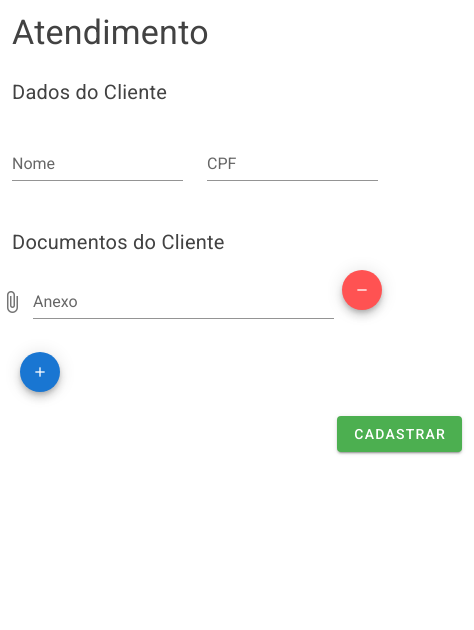
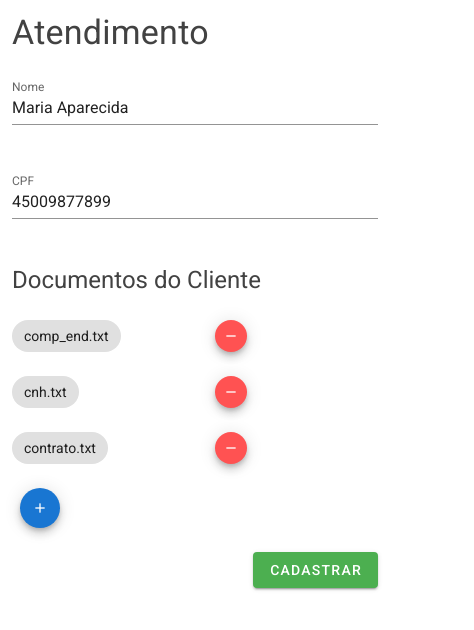
Before and after one commit to sleonardoaugusto/lavocat_frontend, a Vue app: page /form in a window 390 px wide. Shown: the top 630 px of the page, 474 px wide, since content can reach past the window. Built offline with nearby package versions, Linux system fonts and the light colour scheme.

Commit message:
Mobile grid fix

```diff
--- a/src/App.vue
+++ b/src/App.vue
@@ -1,7 +1,9 @@
 <template>
   <v-app>
     <v-main>
-      <router-view/>
+      <v-container>
+        <router-view/>
+      </v-container>
     </v-main>
     <ModalFactory/>
   </v-app>
--- a/src/components/base/BaseHeading.vue
+++ b/src/components/base/BaseHeading.vue
@@ -1,7 +1,7 @@
 <template>
   <v-row>
     <v-col>
-      <div :class="`text-${tag} ${typography}`" v-text="text"/>
+      <div v-bind="$attrs" :class="`text-${tag} ${typography}`" v-text="text"/>
     </v-col>
   </v-row>
 </template>
--- a/src/views/AttendanceForm/index.vue
+++ b/src/views/AttendanceForm/index.vue
@@ -1,10 +1,8 @@
 <template>
   <v-form>
-    <v-container>
     <BaseHeading text="Atendimento"/>
-      <BaseHeading text="Dados do Cliente" tag="h6"/>
     <v-row>
-        <v-col>
+      <v-col cols="12" md="6" sm="12">
         <v-text-field
           id="name"
           ref="name"
@@ -13,7 +11,7 @@
           :error-messages="errorMessage('name')"
         />
       </v-col>
-        <v-col>
+      <v-col cols="12" md="6" sm="12">
         <v-text-field
           id="document-id"
           ref="document-id"
@@ -23,29 +21,40 @@
         />
       </v-col>
     </v-row>
-      <BaseHeading text="Documentos do Cliente" tag="h6"/>
+    <BaseHeading text="Documentos do Cliente" tag="h5"/>
     <v-row>
       <v-col>
         <template v-for="(d, i) in form.attachments">
-            <v-row :key="d.key">
+          <v-row :key="d.id" align="center">
+            <v-col v-if="!d.added">
+              <v-chip>
+                {{ d.doc.name }}
+              </v-chip>
+            </v-col>
+            <v-col v-else>
               <v-file-input
                 :id="`attachment-${i}`"
                 :ref="`attachment-${i}`"
                 label="Anexo"
                 v-model="d.doc"
+                multiple
+                chips
               />
+            </v-col>
+            <v-col>
               <v-btn
-                @click="delField(d.key)"
+                @click="delField(d.id)"
                 id="remove-document"
                 class="mx-2"
                 fab
                 color="error"
-                small
+                x-small
               >
                 <v-icon small>
                   mdi-minus
                 </v-icon>
               </v-btn>
+            </v-col>
           </v-row>
         </template>
         <v-row>
@@ -67,32 +76,32 @@
       </v-col>
     </v-row>
     <v-row>
-        <v-col class="col-md-2 offset-10 text-right">
+      <v-col class="text-right">
         <v-btn @click="submit" id="submit" color="success" right>
           Cadastrar
         </v-btn>
       </v-col>
     </v-row>
-    </v-container>
   </v-form>
-
 </template>
 
 <script>
 import BaseHeading from '@/components/base/BaseHeading'
-import services from '@/services/.'
 import { required } from 'vuelidate/lib/validators'
 import validations from '@/mixins/validations'
+import services from '@/services'
 
 export default {
   name: 'AttendanceForm',
+  components: {
+    BaseHeading
+  },
   mixins: [validations],
-  components: { BaseHeading },
   data: () => ({
     form: {
       name: null,
       document_id: null,
-      attachments: [{ doc: null, key: Math.random() }]
+      attachments: [{ doc: null, id: Math.random() }]
     }
   }),
   validations: {
@@ -101,12 +110,26 @@ export default {
       document_id: { required }
     }
   },
+  created() {
+    this.form = { ...this.getData() }
+  },
   methods: {
+    getData() {
+      return {
+        name: 'Maria Aparecida',
+        document_id: 45009877899,
+        attachments: [
+          { id: 1, doc: new File(['comp_end'], 'comp_end.txt') },
+          { id: 2, doc: new File(['cnh'], 'cnh.txt') },
+          { id: 3, doc: new File(['contrato'], 'contrato.txt') }
+        ]
+      }
+    },
     addField() {
-      this.form.attachments.push({ doc: null, key: Math.random() })
+      this.form.attachments.push({ doc: null, id: Math.random(), added: true })
     },
     delField(key) {
-      this.form.attachments = this.form.attachments.filter(doc => doc.key !== key)
+      this.form.attachments = this.form.attachments.filter(doc => doc.id !== key)
     },
     async submit() {
       function parseAttachments(attachments) {
```
Lines whose indentation alone changed are shown as unchanged.
